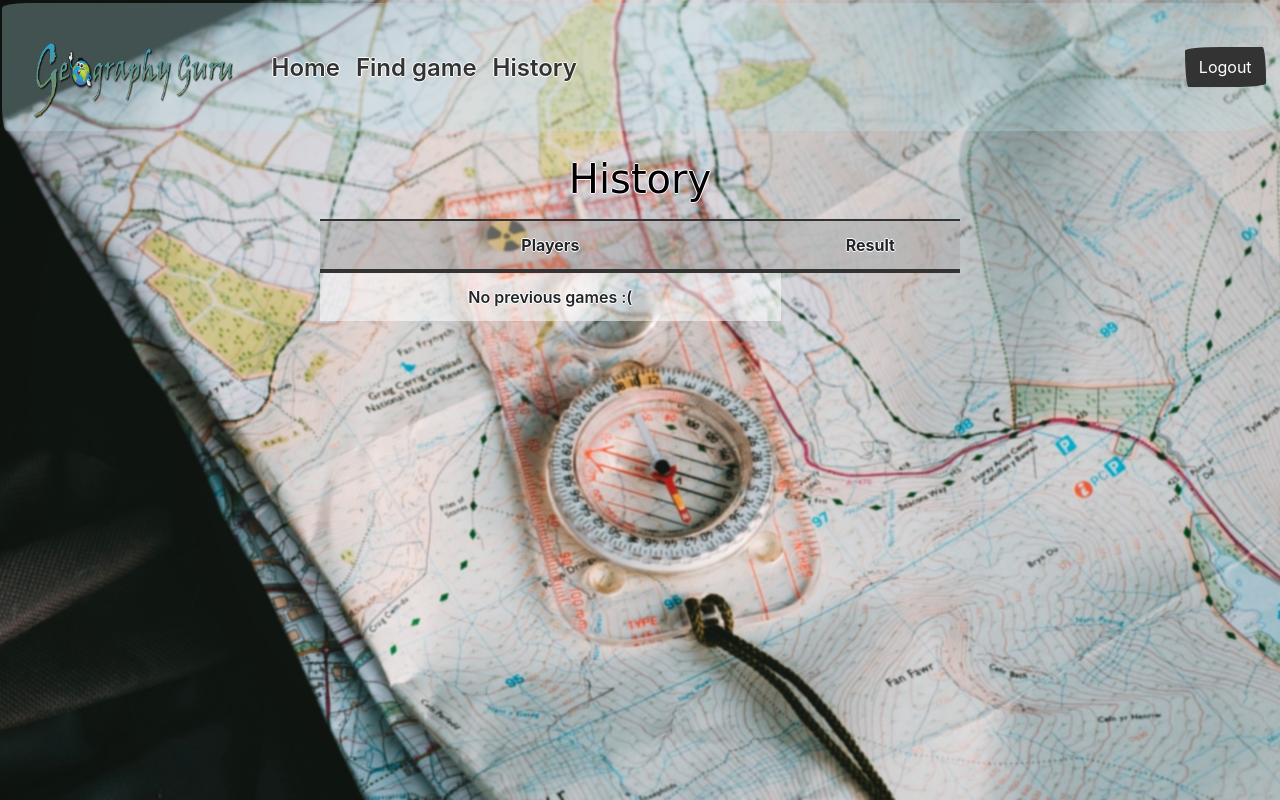
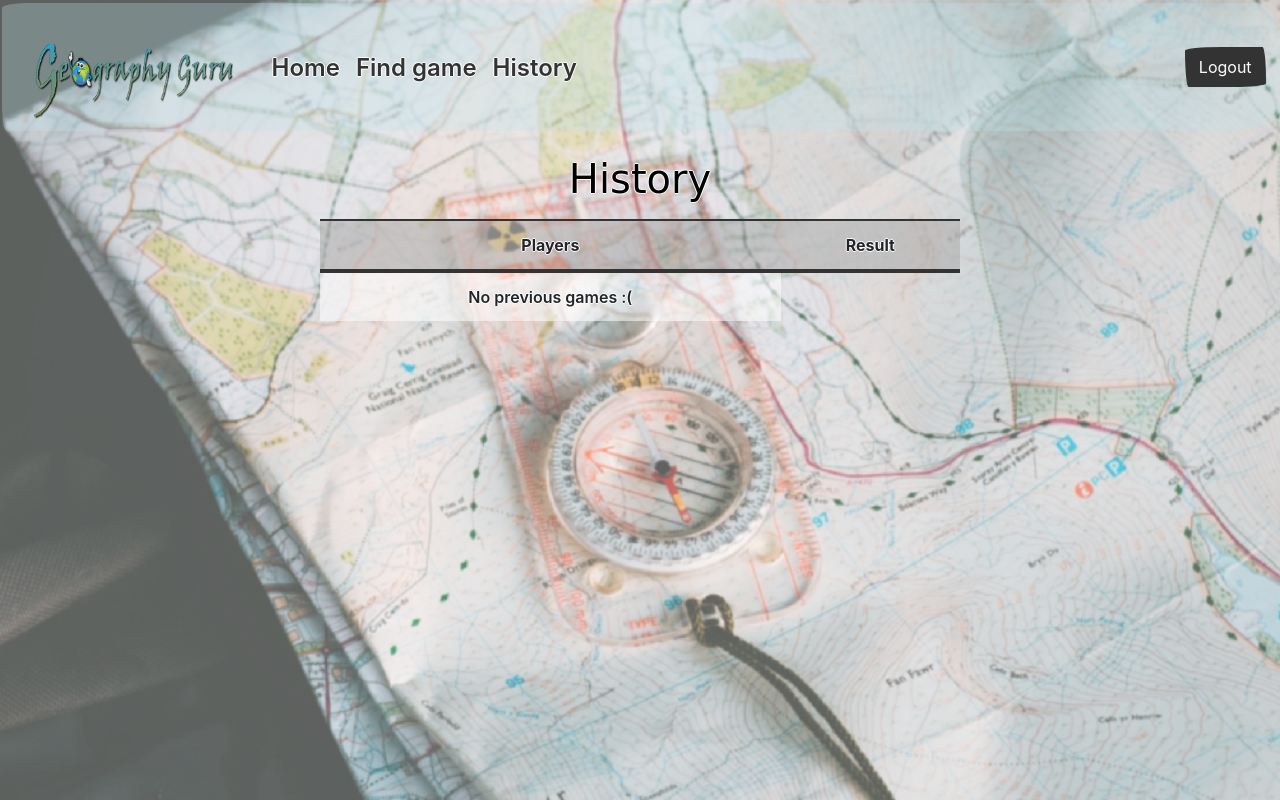
Before and after one commit to Jelleas/WebIK, a Flask app: page /history in a window 1280 px wide. Run offline with Flask 2, Linux system fonts and the light colour scheme; a user stored in the database is signed in; data comes from the database, SQL or seed files in the repository; some libraries are stand-ins or nearby versions; some web fonts are replaced.

Commit message:
achtergrond opacity verandert

```diff
--- a/static/styles.css
+++ b/static/styles.css
@@ -1,5 +1,5 @@
 body {
-    background-image: url("world3.jpg");
+    background-image: url("world3.png");
     background-repeat: no-repeat;
     background-attachment: fixed;
     background-position: center;
```
